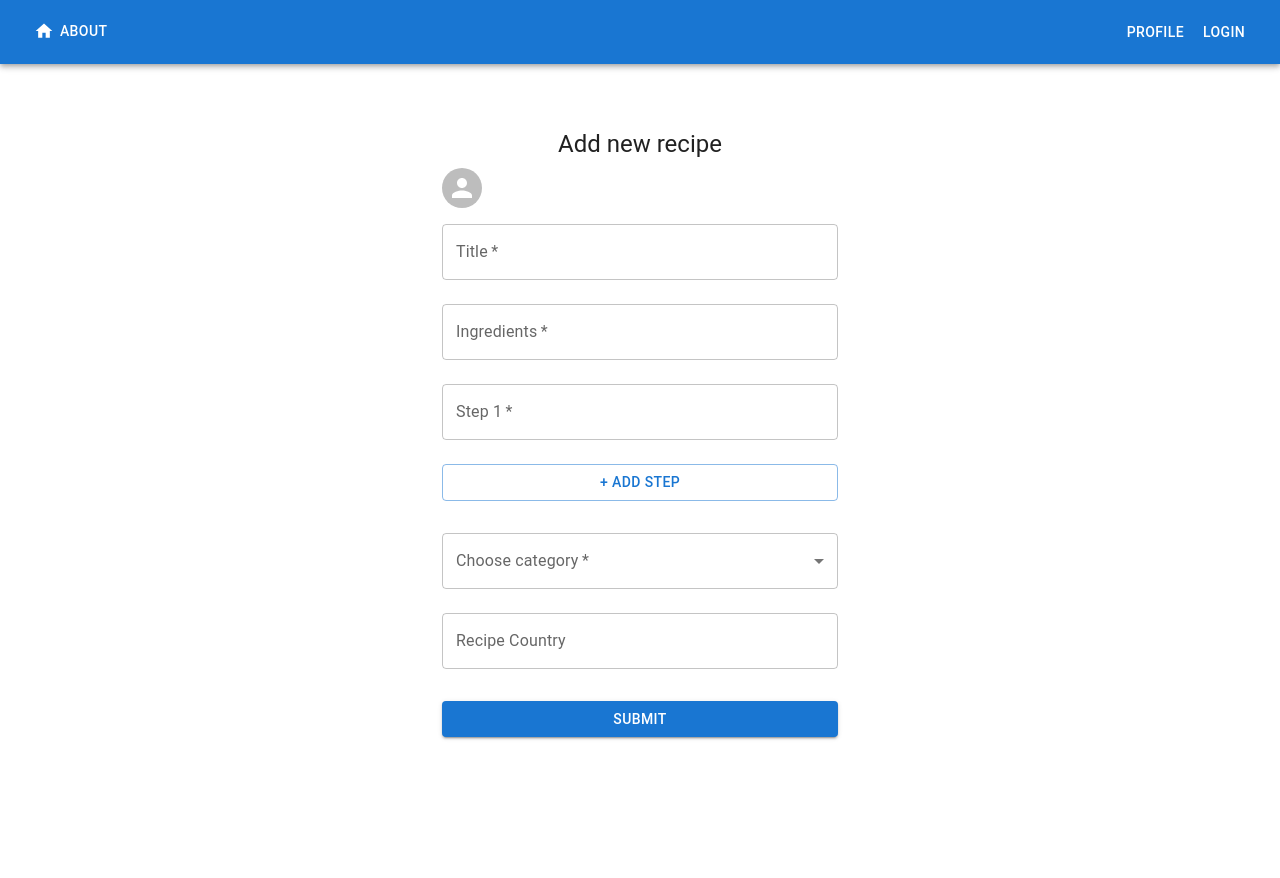
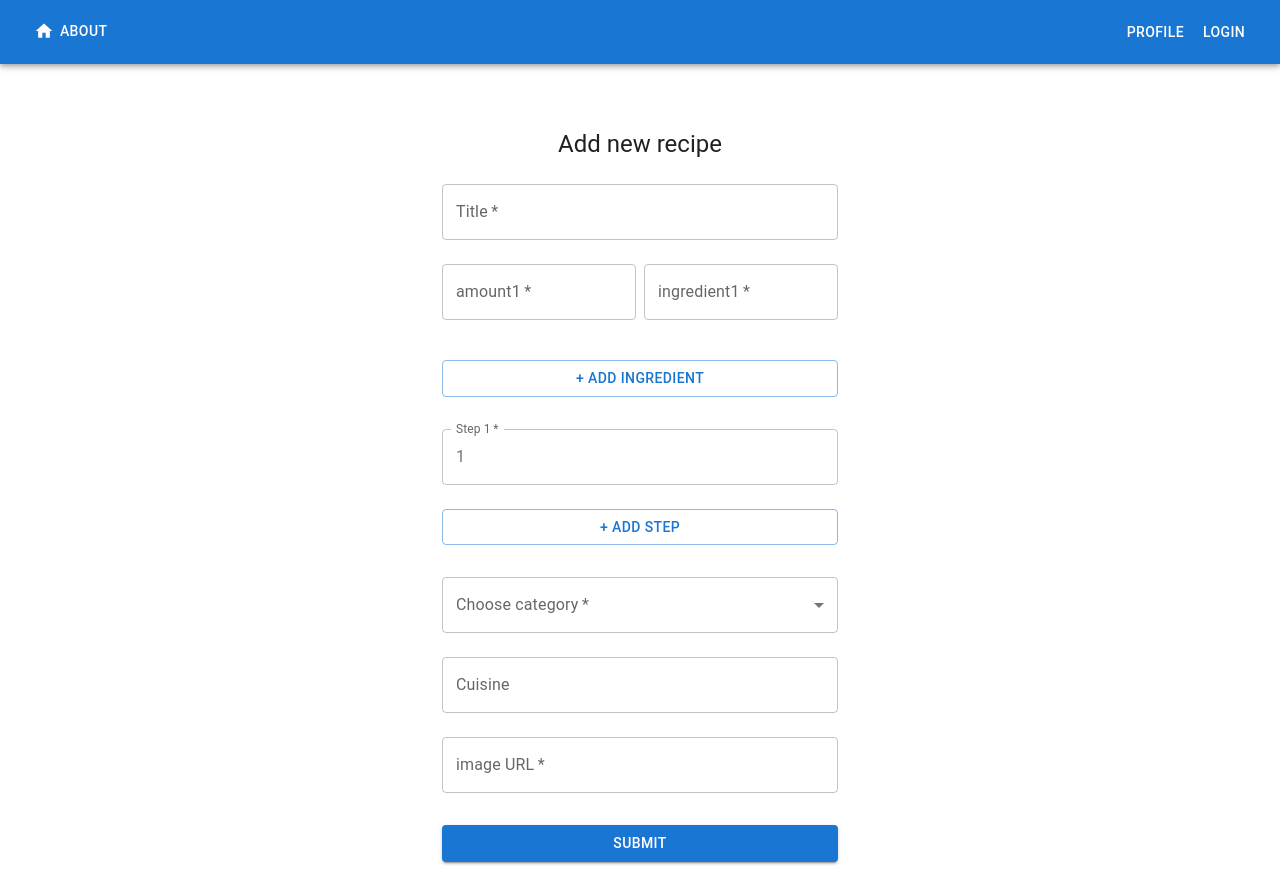
Before and after one commit to Bernardasko/recipe_website, a React (Vite) app in the folder front/: page /recipeform in a window 1280 px wide. Before the commit the page ends 800 px from the top, so only its background shows below. Built offline with nearby package versions, Linux system fonts and the light colour scheme.

Commit message:
Update RecipeForm

```diff
--- a/front/src/components/RecipeForm.jsx
+++ b/front/src/components/RecipeForm.jsx
@@ -1,4 +1,4 @@
-import Avatar from "@mui/material/Avatar";
+// import Avatar from "@mui/material/Avatar";
 import Button from "@mui/material/Button";
 import TextField from "@mui/material/TextField";
 import Box from "@mui/material/Box";
@@ -6,14 +6,15 @@ import Typography from "@mui/material/Typography";
 import Container from "@mui/material/Container";
 import { useForm } from "react-hook-form";
 import { useState } from "react";
-import { useNavigate } from "react-router-dom";
 import { MenuItem } from "@mui/material";
+import axios from "axios";
+import InputAdornment from '@mui/material/InputAdornment';
+
 
 function RecipeForm() {
-  const navigate = useNavigate();
   const [error, setError] = useState("");
   const [steps, setSteps] = useState([""]);
-  const [ingredients, setIngredients] = useState([""])
+  const [ingredients, setIngredients] = useState([{ingredient:"", amount:""}]);
 
   const {
     handleSubmit,
@@ -23,12 +24,18 @@ function RecipeForm() {
   } = useForm();
 
   async function onSubmit(data) {
-    console.log(data);
+    const newRecipe = {
+      ...data,
+    };
+    console.log(newRecipe);
     try {
+      const response = await axios.post("http", newRecipe);
 
+      console.log(response);
+      reset();
     } catch (err) {
       console.log(err);
-      setError("An error occurred while submitting the form.")
+      setError("An error occurred while submitting the form.");
     }
   }
 
@@ -42,16 +49,16 @@ function RecipeForm() {
     setSteps(newSteps);
   };
 
-  const handleAddIngredient = ()=>{
-    setIngredients([...ingredients, ""]);
+  const handleAddIngredient = () => {
+    setIngredients([...ingredients, {name:"", ingredients:""}]);
   };
 
-  const handleIngredientChange
-=(index, value) =>{
+  const handleIngredientChange = (index, field, value) => {
     const newIngredient = [...ingredients];
-    newIngredient[index] = value;
-    setIngredients(newIngredient)
-}
+    newIngredient[index][field] = value;
+    setIngredients(newIngredient);
+  };
+
   return (
     <>
       <Container component="main" maxWidth="xs">
@@ -72,7 +79,7 @@ function RecipeForm() {
             noValidate
             sx={{ mt: 1 }}
           >
-            <Avatar/>
+
             <TextField
               margin="normal"
               required
@@ -82,39 +89,80 @@ function RecipeForm() {
               label="Title"
               name="title"
               {...register("title", {
-                required: "Title field is required"
+                required: "Title field is required",
               })}
               error={!!errors.email}
-
+              helperText={errors.title ? errors.title.message : ""}
+            />
+            {ingredients.map((ingredient, index) => (
+                <Box key={ingredient.id} sx={{
+                    display: "flex",
+                    gap: 1,
+                    alignItems: "center",
+                    marginBottom: 2,
+                  }}>
+                    <TextField
+                margin="normal"
+                required
+                fullWidth
+                name={`ingredients[${index}].amount`}
+                label={`amount${index + 1}`}
+                type="text"
+                id="ingredients"
+                onChange={(e) => handleIngredientChange(index, "amount", e.target.value)}
+                {...register(`ingredients.${index}.amount`, {
+                  required: `amount ${index + 1} is required`,
+                })}
+                error={!!errors[`inggredients${index}`]}
               />
               <TextField
                 margin="normal"
                 required
                 fullWidth
-              name="Ingredients"
-              label="Ingredients"
+                name={`ingredients[${index}].ingredient`}
+                label={`ingredient${index + 1}`}
                 type="text"
                 id="ingredients"
-              {...register("ingredients", {
-                required: "Ingredients field is required",
+                onChange={(e) => handleIngredientChange(index, "ingredients", e.target.value)}
+                {...register(`ingredients.${index}.ingredient`, {
+                  required: `ingredient ${index + 1} is required`,
                 })}
-              error={!!errors.password}
+                error={!!errors[`inggredients${index}`]}
+
 
               />
 
+              </Box>
+            ))}
+            <Button
+              type="button"
+              fullWidth
+              variant="outlined"
+              sx={{ mt: 2, mb: 2 }}
+              onClick={handleAddIngredient}
+            >
+              + Add Ingredient
+            </Button>
+
             {steps.map((step, index) => (
               <TextField
-                key={index}
+                key={step.id}
                 margin="normal"
                 required
                 fullWidth
                 name={`steps[${index}]`}
                 label={`Step ${index + 1}`}
                 type="text"
+                id="steps"
                 onChange={(e) => handleStepChange(index, e.target.value)}
+                {...register(`steps.${index}`, {
+                  required: `Step ${index + 1} is required`,
+                })}
                 error={!!errors[`steps${index}`]}
+                InputProps={{startAdornment: (
+                    <InputAdornment position= "start">{index+1}</InputAdornment>
+                )}}
                 // helperText={errors[`steps${index}`] ? errors[`steps${index}`].message : ''}
-                {...register(`steps.${index}`, { required: `Step ${index + 1} is required` })}
               />
             ))}
 
@@ -136,28 +184,40 @@ function RecipeForm() {
               label="Choose category"
               type="text"
               id="category"
-              {...register("category", { required: "Category field is required" })}
-              error={!!errors.password}
-
+              {...register("category", {
+                required: "Category field is required",
+              })}
+              error={!!errors.category}
             >
-    <MenuItem value="option1" > Appetizers</MenuItem>
-    <MenuItem value="option1" > Main Course</MenuItem>
-    <MenuItem value="option1" > Desserts</MenuItem>
-
-
+              <MenuItem value="option1"> Appetizers</MenuItem>
+              <MenuItem value="option2"> Main Course</MenuItem>
+              <MenuItem value="option3"> Desserts</MenuItem>
             </TextField>
-
 
             <TextField
               margin="normal"
               fullWidth
-              name="country"
-              label="Recipe Country"
+              name="cuisine"
+              label="Cuisine"
               type="text"
-              id="country"
-              {...register("country" )}
-              error={!!errors.password}
+              id="cuisine"
+              {...register("cuisine")}
+              error={!!errors.cuisine}
+            />
 
+<TextField
+              margin="normal"
+              required
+              fullWidth
+              type="img"
+              id="image"
+              label="image URL"
+              name="imaga"
+              {...register("image", {
+                required: "Image URL field is required",
+              })}
+              error={!!errors.image}
+              helperText={errors.image ? errors.image.message : ""}
             />
 
             {error && <div style={{ color: "red" }}>{error}</div>}
@@ -169,6 +229,9 @@ function RecipeForm() {
             >
               Submit
             </Button>
+
+
+
           </Box>
         </Box>
       </Container>
```
Also changed, not shown: front/src/App.jsx (+5 -4 lines). Lines whose indentation alone changed are shown as unchanged.
